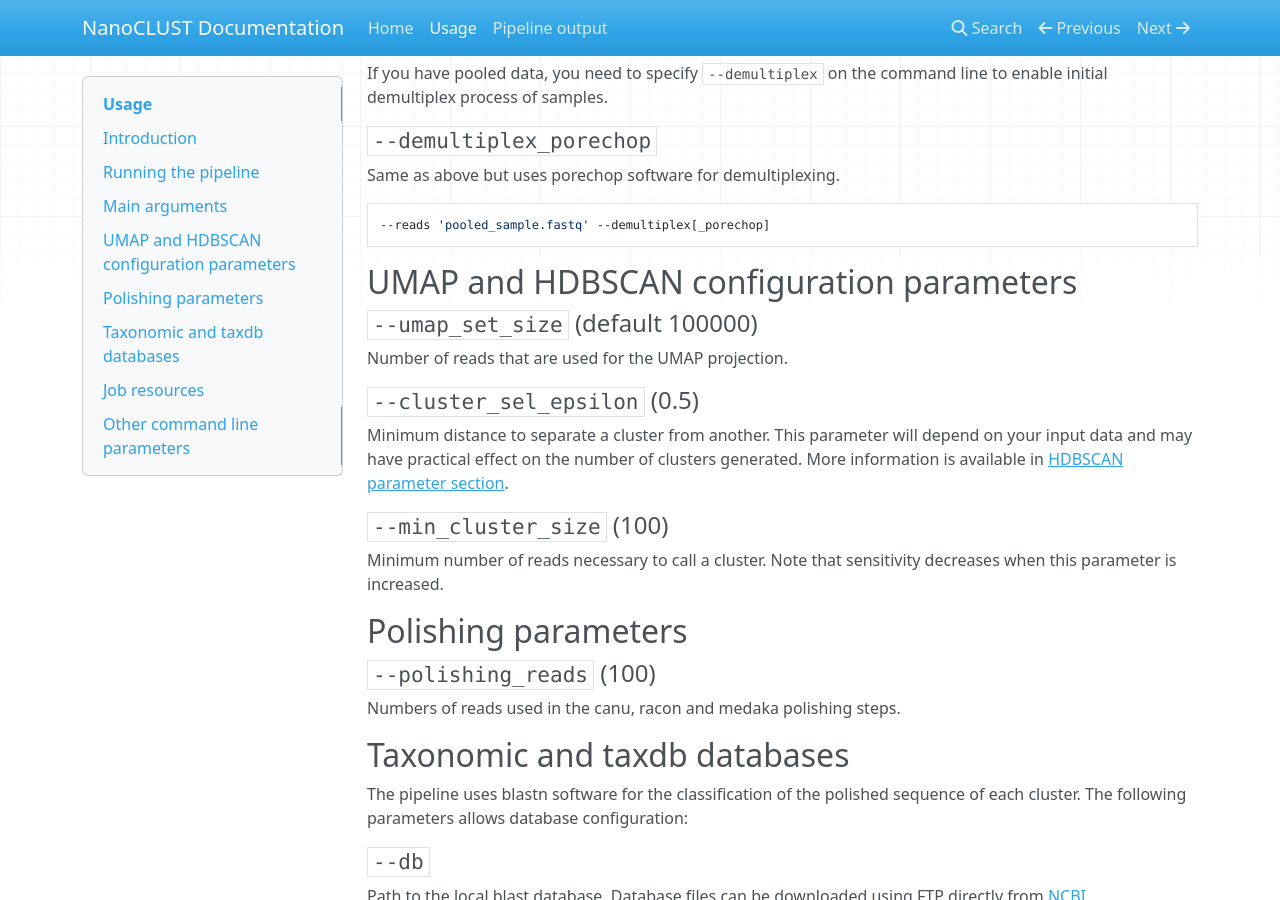
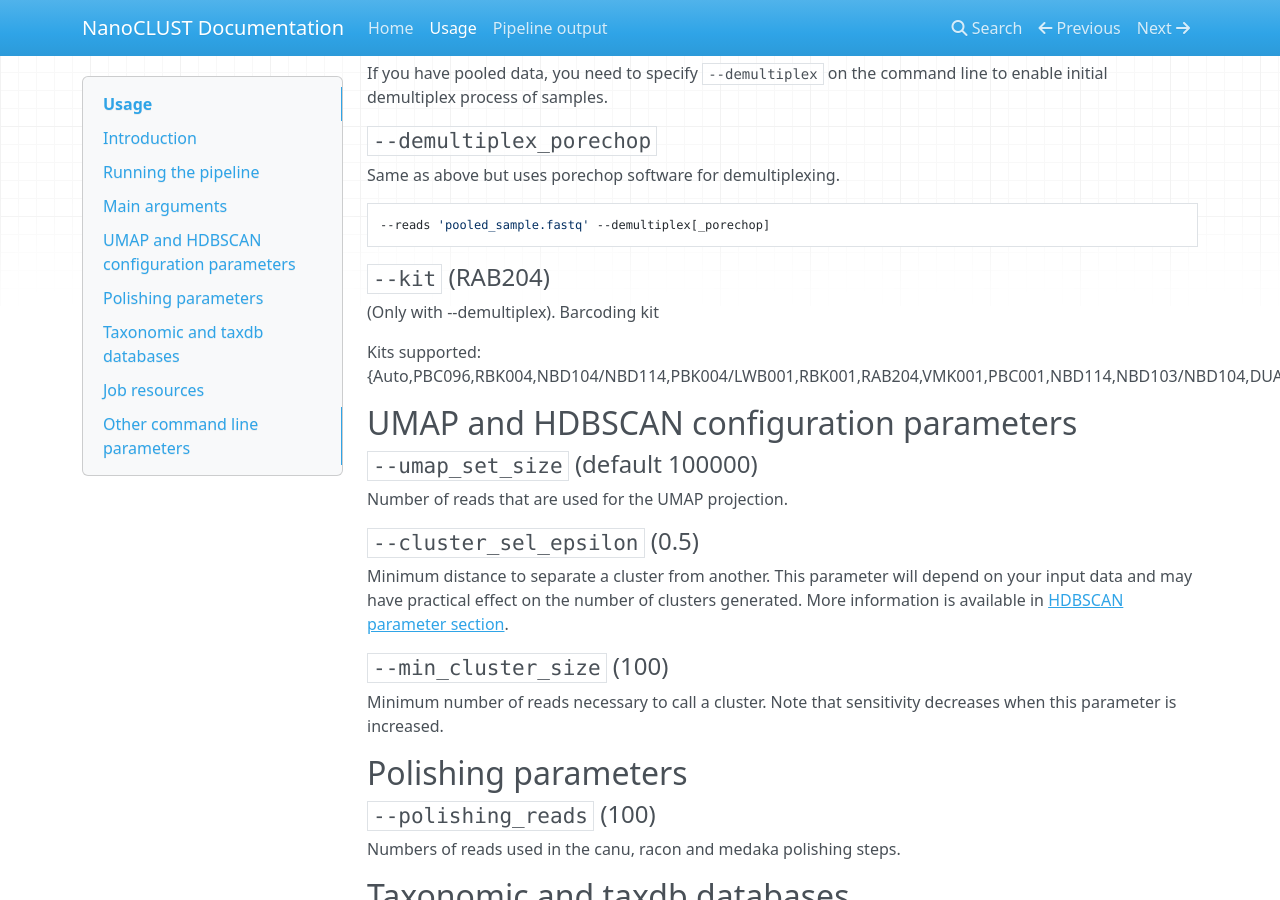
Before and after one commit to genomicsITER/NanoCLUST, an MkDocs documentation site: the page built from docs/2usage.md, in a window 1280 px wide and 900 px high, scrolled down 1961 px. Built offline with MkDocs 1.6.1, drawn with Linux system fonts in a browser that asks for light colours; nearby versions of some CDN libraries.

Commit message:
--kit option

````diff
--- a/docs/2usage.md
+++ b/docs/2usage.md
@@ -90,6 +90,12 @@ Same as above but uses porechop software for demultiplexing.
 ```bash
 --reads 'pooled_sample.fastq' --demultiplex[_porechop]
 ```
+
+#### `--kit` (RAB204)
+(Only with --demultiplex). Barcoding kit
+
+Kits supported:
+{Auto,PBC096,RBK004,NBD104/NBD114,PBK004/LWB001,RBK001,RAB204,VMK001,PBC001,NBD114,NBD103/NBD104,DUAL,RPB004/RLB001}
 
 ## UMAP and HDBSCAN configuration parameters
 
````
Also changed, not shown: docs/3pipeline_output.md (+1 -1 lines), 3 other files.
